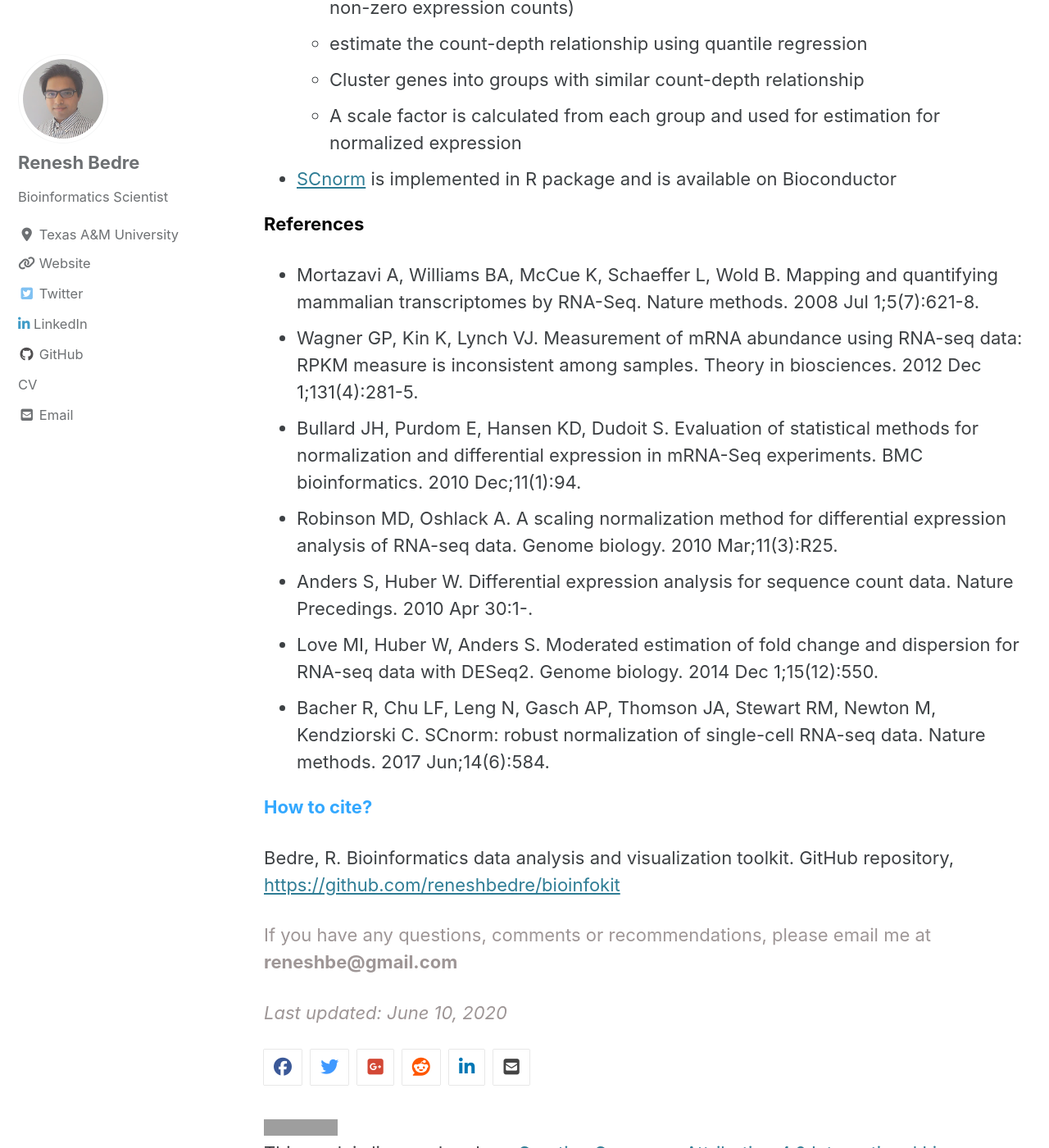
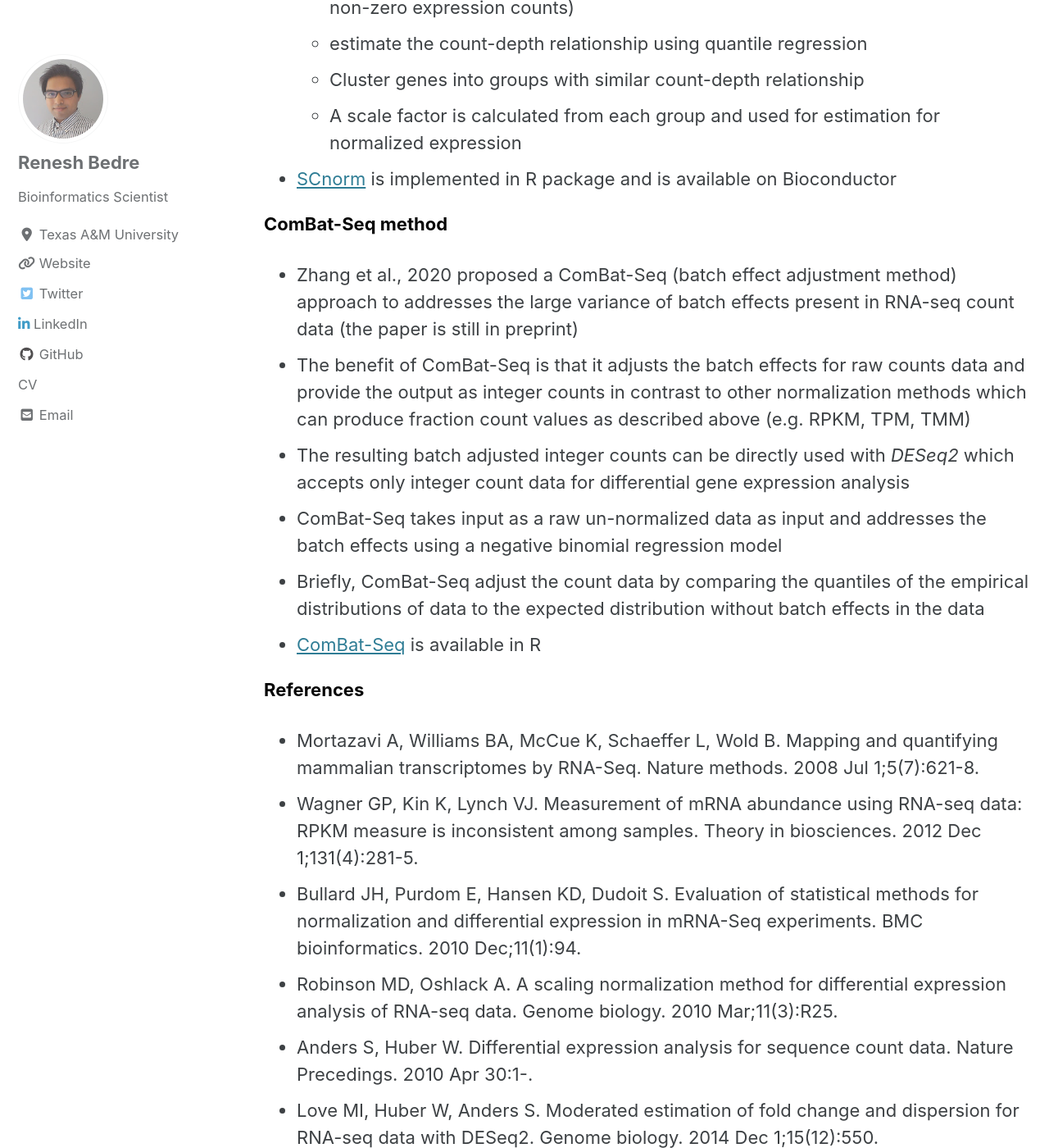
Before and after one commit to reneshbedre/reneshbedre.github.io, a Jekyll site: the page built from _posts/2017-10-05-expression_units.md, in a window 1280 px wide and 1400 px high, scrolled down 4876 px. Shown: the whole window at 82% size. Built offline with Jekyll 4.4.1, drawn with Linux system fonts in a browser that asks for light colours; cached includes are drawn as plain includes; nearby versions of some CDN libraries; formulas are drawn with MathJax 3; a style sheet for code colours, icons or effects is not loaded; some of the changed text lies outside the part shown; grey boxes are pictures that could not be loaded.

Commit message:
combat-seq added

```diff
--- a/_posts/2017-10-05-expression_units.md
+++ b/_posts/2017-10-05-expression_units.md
@@ -1,5 +1,5 @@
 ---
-title: "Gene expression units explained: RPM, RPKM, FPKM, TPM, <i>DESeq</i>, TMM, and SCnorm"
+title: "Gene expression units explained: RPM, RPKM, FPKM, TPM, <i>DESeq</i>, TMM, SCnorm, and ComBat-Seq"
 date:   2017-10-05
 author_profile: true
 permalink: blog/expression_units.html
@@ -161,6 +161,19 @@ Notes:
 - <a href="https://bioconductor.org/packages/devel/bioc/html/SCnorm.html" target="_blank">SCnorm</a>
   is implemented in R package and is available on Bioconductor
 
+**<span style="color:#060606">ComBat-Seq method</span>**
+- Zhang et al., 2020 proposed a ComBat-Seq (batch  effect  adjustment  method) approach to addresses the large variance of
+  batch effects present in RNA-seq count data (the paper is still in preprint)
+- The benefit of ComBat-Seq is that it adjusts the batch effects for raw counts data and provide the output
+  as integer counts in contrast to other normalization methods which can produce fraction count values as described above (e.g. RPKM, TPM, TMM)
+- The resulting batch adjusted integer counts can be directly used with <i>DESeq2</i> which accepts only integer count data
+  for differential gene expression analysis
+- ComBat-Seq takes input as a raw un-normalized data as input and addresses the batch effects using
+  a negative binomial regression model
+- Briefly, ComBat-Seq adjust the count data by comparing the quantiles of the  empirical distributions of data to the
+  expected distribution without batch effects in the data
+- <a href="https://github.com/zhangyuqing/ComBat-seq" target="_blank">ComBat-Seq</a> is available in R
+
 <!--
 **<span style="color:#060606">Relationship between RPKM and TPM,</span>**
 
@@ -176,6 +189,7 @@ Notes:
  - Anders S, Huber W. Differential expression analysis for sequence count data. Nature Precedings. 2010 Apr 30:1-.
  - Love MI, Huber W, Anders S. Moderated estimation of fold change and dispersion for RNA-seq data with DESeq2. Genome biology. 2014 Dec 1;15(12):550.
  - Bacher R, Chu LF, Leng N, Gasch AP, Thomson JA, Stewart RM, Newton M, Kendziorski C. SCnorm: robust normalization of single-cell RNA-seq data. Nature methods. 2017 Jun;14(6):584.
+ - Zhang, Y., Parmigiani, G., & Johnson, W. E. (2020). ComBat-Seq: batch effect adjustment for RNA-Seq count data. bioRxiv, 904730.
 
 **<span style="color:#33a8ff">How to cite?</span>**
 
@@ -185,7 +199,7 @@ Bedre, R. Bioinformatics data analysis and visualization toolkit. GitHub reposit
 <span style="color:#9e9696">If you have any questions, comments or recommendations, please email me at
 <b>reneshbe@gmail.com</b></span>
 
-<span style="color:#9e9696"><i> Last updated: June 10, 2020</i> </span>
+<span style="color:#9e9696"><i> Last updated: June 13, 2020</i> </span>
 
 <p>
 {% include  share.html %}
```
